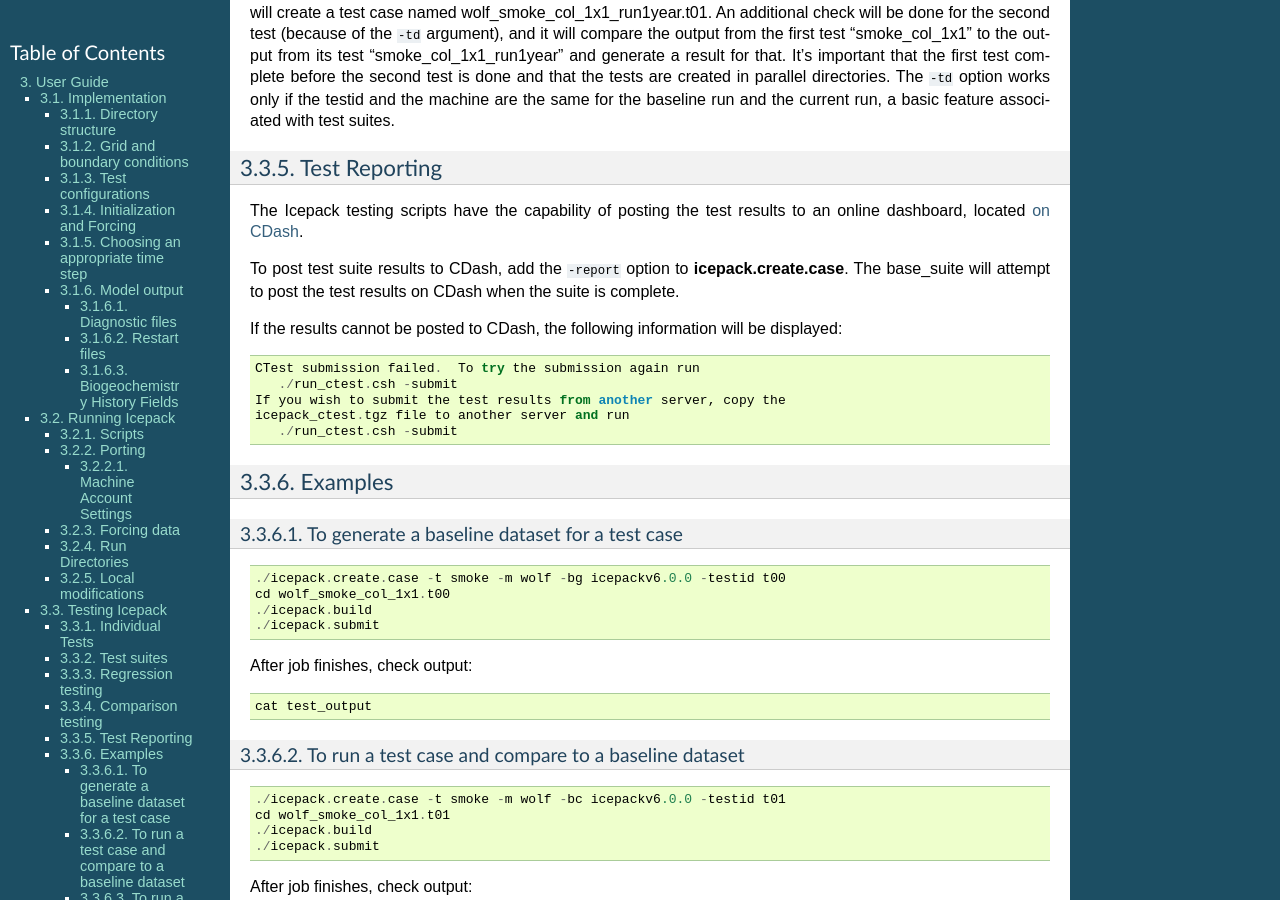
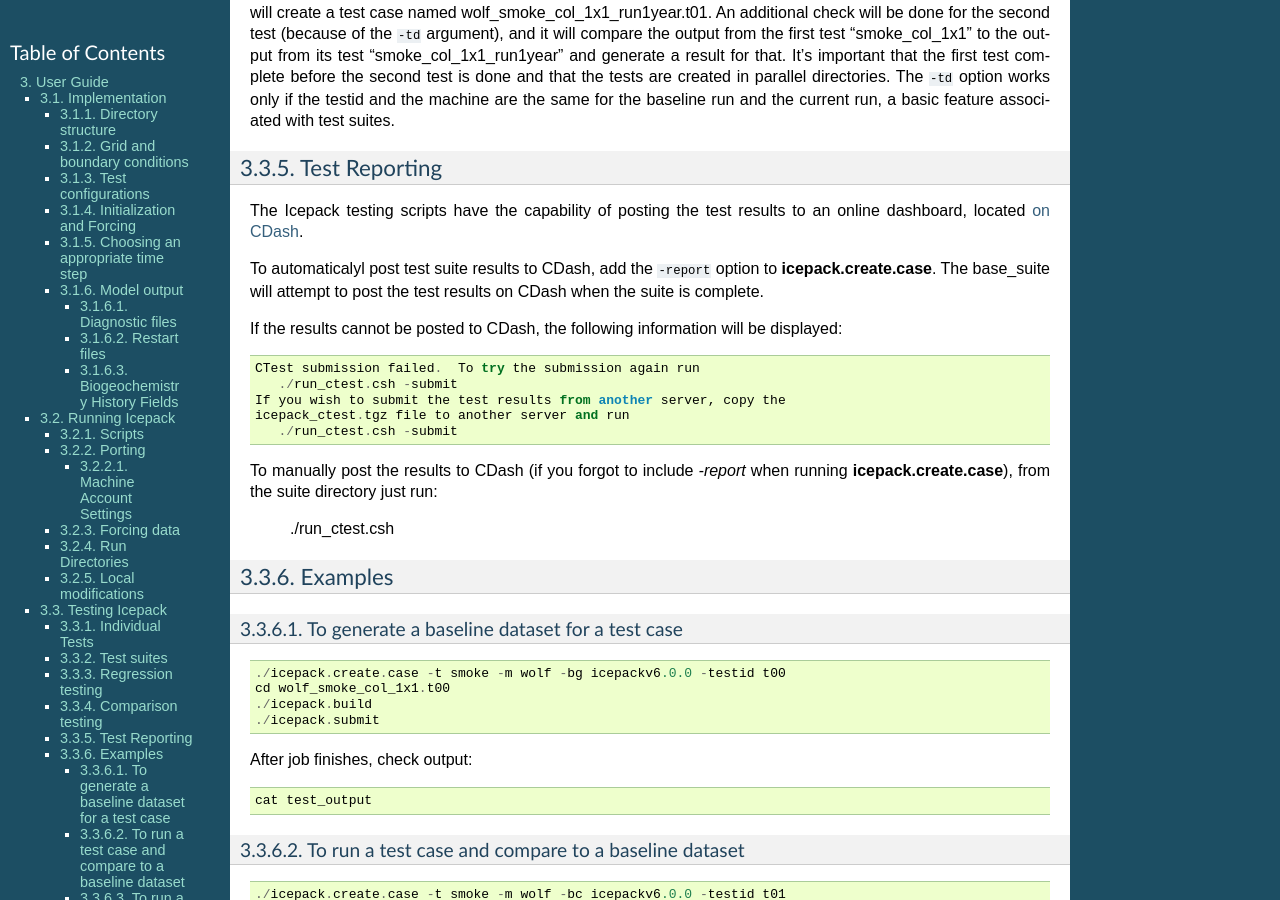
Before and after one commit to CICE-Consortium/Icepack, a Sphinx documentation site: the page built from doc/source/icepack_3_user_guide.rst, in a window 1280 px wide and 900 px high, scrolled down 10592 px. Built offline with Sphinx 7.4.7, drawn with Linux system fonts in a browser that asks for light colours; cross-references to code outside the pages are shown as plain code.

Commit message:
Update documentation to include information about manually posting to CDash

```diff
--- a/doc/source/icepack_3_user_guide.rst
+++ b/doc/source/icepack_3_user_guide.rst
@@ -639,8 +639,9 @@ Test Reporting
 The Icepack testing scripts have the capability of posting the test results
 to an online dashboard, located `on CDash <http://my.cdash.org/index.php?project=myICEPACK>`_.
 
-To post test suite results to CDash, add the ``-report`` option to **icepack.create.case**.
-The base_suite will attempt to post the test results on CDash when the suite is complete.
+To automaticalyl post test suite results to CDash, add the ``-report`` option to
+**icepack.create.case**.  The base_suite will attempt to post the test results on
+CDash when the suite is complete.
 
 If the results cannot be posted to CDash, the following information will be displayed::
 
@@ -649,6 +650,11 @@ If the results cannot be posted to CDash, the following information will be disp
  If you wish to submit the test results from another server, copy the
  icepack_ctest.tgz file to another server and run
     ./run_ctest.csh -submit
+
+To manually post the results to CDash (if you forgot to include `-report` when running
+**icepack.create.case**), from the suite directory just run:
+
+ ./run_ctest.csh
 
 Examples
 ---------
```
